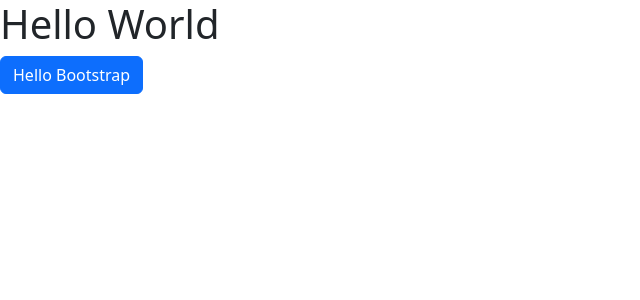
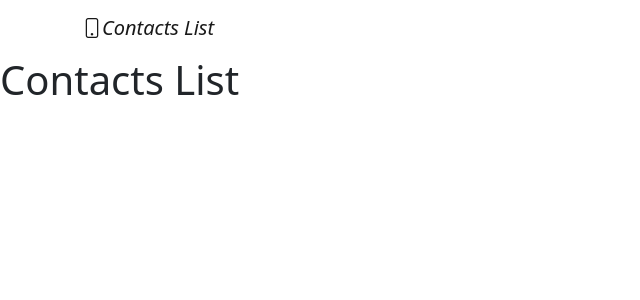
Before and after one commit to khkasper/contact-list, a React (Create React App) app in the folder front-end/: page /contacts in a window 1280 px wide. Shown: the top 300 px of the page, without its empty margins (0-640 px from the left). Built offline with nearby package versions, Linux system fonts and the light colour scheme.

Commit message:
feat: adding components/pages files and adding bootstrap icons package

```diff
--- a/front-end/public/index.html
+++ b/front-end/public/index.html
@@ -9,6 +9,7 @@
       name="description"
       content="Web site created using create-react-app"
     />
+    <link rel="stylesheet" href="https://cdn.jsdelivr.net/npm/bootstrap-icons@1.9.1/font/bootstrap-icons.css">
     <link rel="apple-touch-icon" href="%PUBLIC_URL%/logo192.png" />
     <!--
       manifest.json provides metadata used when your web app is installed on a
--- a/front-end/src/App.js
+++ b/front-end/src/App.js
@@ -1,11 +1,15 @@
-import './App.css';
+import React from "react";
+import { BrowserRouter as Router, Routes, Route, Navigate } from "react-router-dom";
+import Contacts from "./pages/Contacts";
 
 function App() {
   return (
-    <div className="App">
-        <h1>Hello World</h1>
-        <button className="btn btn-primary"> Hello Bootstrap</button>
-    </div>
+    <Router>
+        <Routes>
+            <Route exact path="/" element={<Navigate to="/contacts" />} />
+            <Route exact path="/contacts" element={<Contacts />} />
+        </Routes>
+    </Router>
   );
 }
 
--- /dev/null
+++ b/front-end/src/components/ContactsList.jsx
@@ -0,0 +1,9 @@
+import React from 'react';
+
+function ContactsList() {
+    return (
+        <h1>Contacts List</h1>
+    );
+}
+
+export default ContactsList;
--- /dev/null
+++ b/front-end/src/components/NavBar.jsx
@@ -0,0 +1,18 @@
+import React from 'react';
+import { Link } from "react-router-dom";
+
+function NavBar() {
+    return (
+        <>
+            <nav className="navbar navbar-expand-sm navbar-light bg-body">
+                <div className="container">
+                    <Link to={'/'} className="navbar-brand">
+                        <i className="bi bi-phone">Contacts List</i>
+                    </Link>
+                </div>
+            </nav>
+        </>
+    );
+}
+
+export default NavBar;
--- /dev/null
+++ b/front-end/src/pages/Contacts.jsx
@@ -0,0 +1,14 @@
+import React from 'react';
+import NavBar from "../components/NavBar";
+import ContactsList from "../components/ContactsList";
+
+function Contacts() {
+    return (
+        <>
+            <NavBar />
+            <ContactsList />
+        </>
+);
+}
+
+export default Contacts;
```
Also changed, not shown: front-end/src/components/ContactsCard.jsx (added, +9 -0 lines), front-end/src/components/ContactsModal.jsx (added, +9 -0 lines), 1 other file (tests, documents, lock files or other folders).
